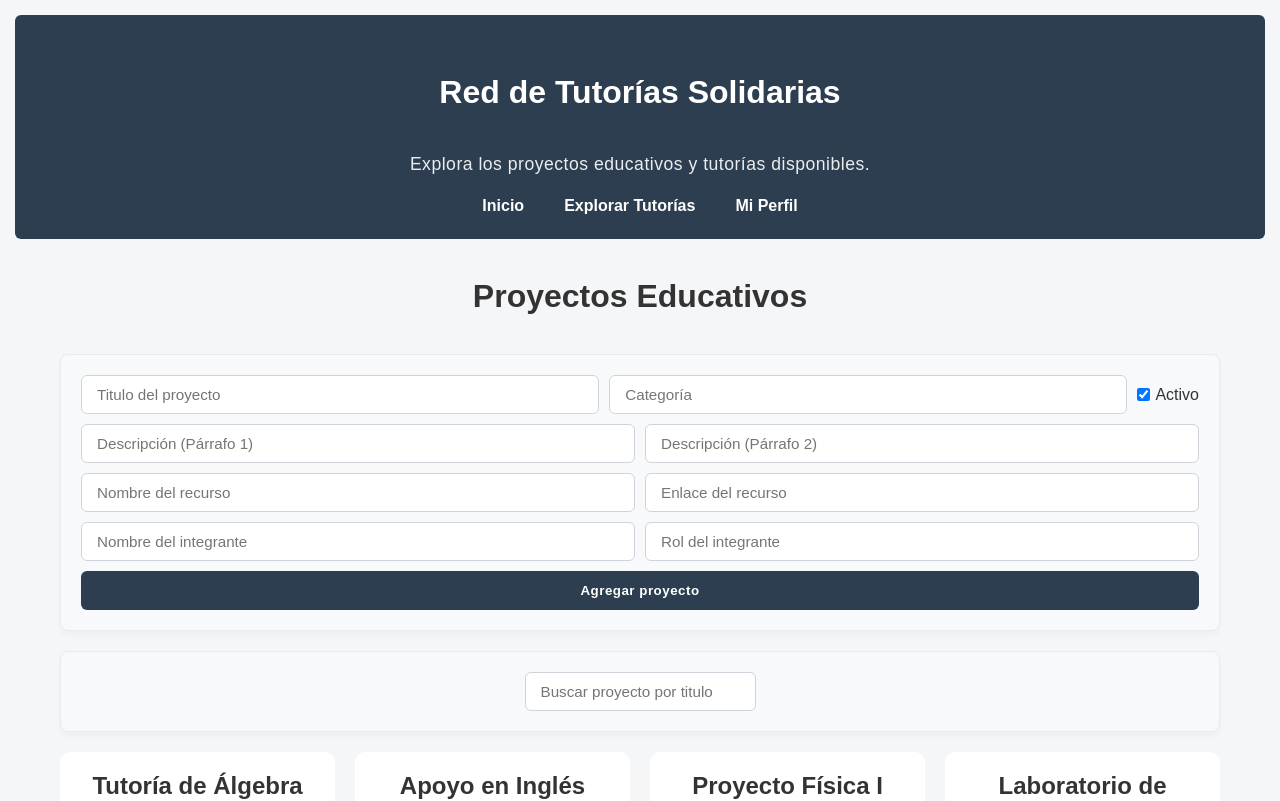
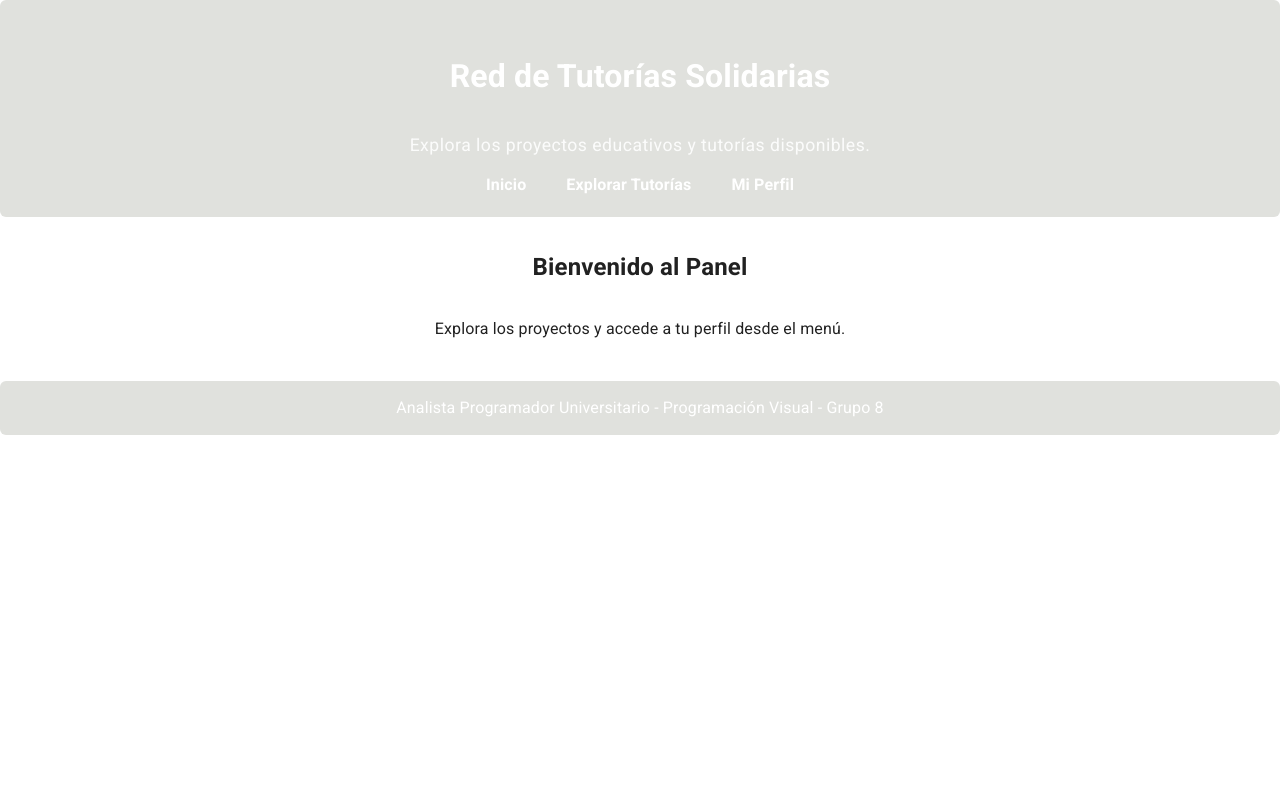
Before and after one commit to Mesconiji/PV_TP3_Grupo8, a React (Vite) app: page / in a window 1280 px wide. Shown: the top 801 px of the page. Built offline with nearby package versions, Linux system fonts and the light colour scheme.

Commit message:
Configura enrutador base y rutas principales Marcos Ovejero

```diff
--- a/package.json
+++ b/package.json
@@ -12,6 +12,7 @@
   "dependencies": {
     "@emotion/react": "^11.14.0",
     "@emotion/styled": "^11.14.1",
+    "@fontsource/roboto": "^5.2.10",
     "@mui/material": "^9.0.1",
     "react": "^19.2.5",
     "react-dom": "^19.2.5",
--- a/src/App.jsx
+++ b/src/App.jsx
@@ -1,19 +1,24 @@
-import Header from './components/Header';
-import ListaProyectos from './views/ListaProyectos';
-import Footer from './components/Footer';
-import './css/indexstyle.css';
-import './css/proyectostyle.css';
-import './css/detallestyle.css';
+import { Outlet } from 'react-router-dom'
 
+import Header from './components/Header'
+import Footer from './components/Footer'
+
+import './css/indexstyle.css'
+import './css/proyectostyle.css'
+import './css/detallestyle.css'
 
 const App = () => {
   return (
     <>
       <Header />
-      <ListaProyectos />
+
+      <main>
+        <Outlet />
+      </main>
+
       <Footer />
     </>
-  );
-};
+  )
+}
 
-export default App;
+export default App
--- a/src/components/Nav.jsx
+++ b/src/components/Nav.jsx
@@ -1,13 +1,29 @@
+import { NavLink } from 'react-router-dom'
+
 const Nav = () => {
   return (
     <nav>
       <ul>
-        <li><a href="#">Inicio</a></li>
-        <li><a href="#">Explorar Tutorías</a></li>
-        <li><a href="#">Mi Perfil</a></li>
+        <li>
+          <NavLink to="/dashboard">
+            Inicio
+          </NavLink>
+        </li>
+
+        <li>
+          <NavLink to="/proyectos">
+            Explorar Tutorías
+          </NavLink>
+        </li>
+
+        <li>
+          <NavLink to="/perfil">
+            Mi Perfil
+          </NavLink>
+        </li>
       </ul>
     </nav>
-  );
-};
+  )
+}
 
-export default Nav;
+export default Nav
--- a/src/main.jsx
+++ b/src/main.jsx
@@ -1,12 +1,28 @@
 import { StrictMode } from 'react'
 import { createRoot } from 'react-dom/client'
-import '../src/css/indexstyle.css'
-import '../src/css/detallestyle.css'
-import '../src/css/proyectostyle.css'
-import App from './App.jsx'
+import { RouterProvider } from 'react-router-dom'
+
+import routes from './routes/routes.jsx'
+
+import { ThemeProvider, createTheme } from '@mui/material/styles'
+import CssBaseline from '@mui/material/CssBaseline'
+
+import '@fontsource/roboto/300.css'
+import '@fontsource/roboto/400.css'
+import '@fontsource/roboto/500.css'
+import '@fontsource/roboto/700.css'
+
+import './css/indexstyle.css'
+import './css/detallestyle.css'
+import './css/proyectostyle.css'
+
+const theme = createTheme()
 
 createRoot(document.getElementById('root')).render(
   <StrictMode>
-    <App />
+    <ThemeProvider theme={theme}>
+      <CssBaseline />
+      <RouterProvider router={routes} />
+    </ThemeProvider>
   </StrictMode>
 )
--- a/src/routes/routes.jsx
+++ b/src/routes/routes.jsx
@@ -0,0 +1,38 @@
+import { createBrowserRouter } from 'react-router-dom'
+
+import App from '../App.jsx'
+import Dashboard from '../views/Dashboard.jsx'
+import ListaProyectos from '../views/ListaProyectos.jsx'
+import DetalleProyecto from '../views/DetalleProyecto.jsx'
+import PerfilUsuario from '../views/PerfilUsuario.jsx'
+
+const routes = createBrowserRouter([
+  {
+    path: '/',
+    element: <App />,
+    children: [
+      {
+        index: true,
+        element: <Dashboard />
+      },
+      {
+        path: 'dashboard',
+        element: <Dashboard />
+      },
+      {
+        path: 'proyectos',
+        element: <ListaProyectos />
+      },
+      {
+        path: 'proyectos/:id',
+        element: <DetalleProyecto />
+      },
+      {
+        path: 'perfil',
+        element: <PerfilUsuario />
+      }
+    ]
+  }
+])
+
+export default routes
--- a/src/views/Dashboard.jsx
+++ b/src/views/Dashboard.jsx
@@ -0,0 +1,11 @@
+// DASHBOARD DE PRUEBA, DESPUES CAMBIAR
+const Dashboard = () => {
+  return (
+    <section>
+      <h1>Bienvenido al Panel</h1>
+      <p>Explora los proyectos y accede a tu perfil desde el menú.</p>
+    </section>
+  )
+}
+
+export default Dashboard
--- a/src/views/PerfilUsuario.jsx
+++ b/src/views/PerfilUsuario.jsx
@@ -0,0 +1,11 @@
+// PERFIL DE USUARIO DE PRUEBA, DESPUES CAMBIAR
+const PerfilUsuario = () => {
+  return (
+    <section>
+      <h1>Perfil de Usuario</h1>
+      <p>Aquí aparecerá la información del usuario.</p>
+    </section>
+  )
+}
+
+export default PerfilUsuario
```
Also changed, not shown: 2 other files (tests, documents, lock files or other folders).
